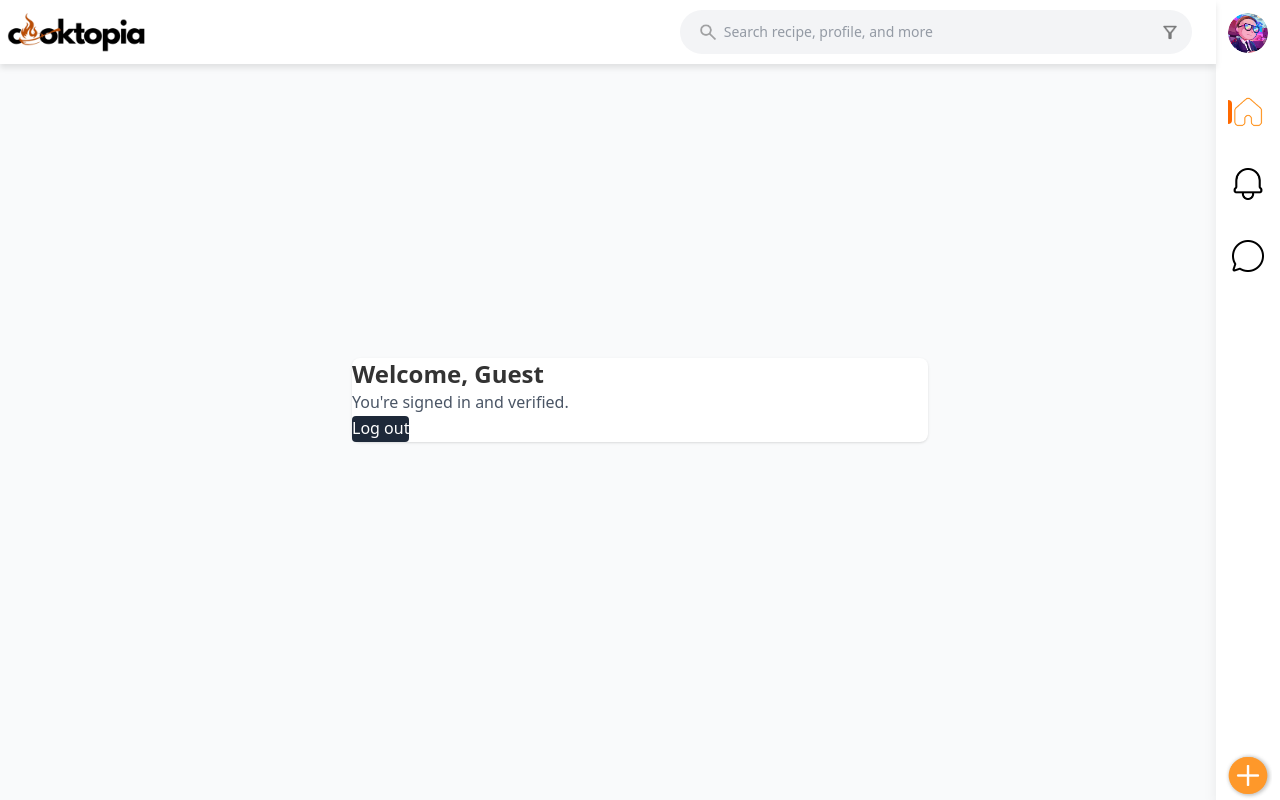
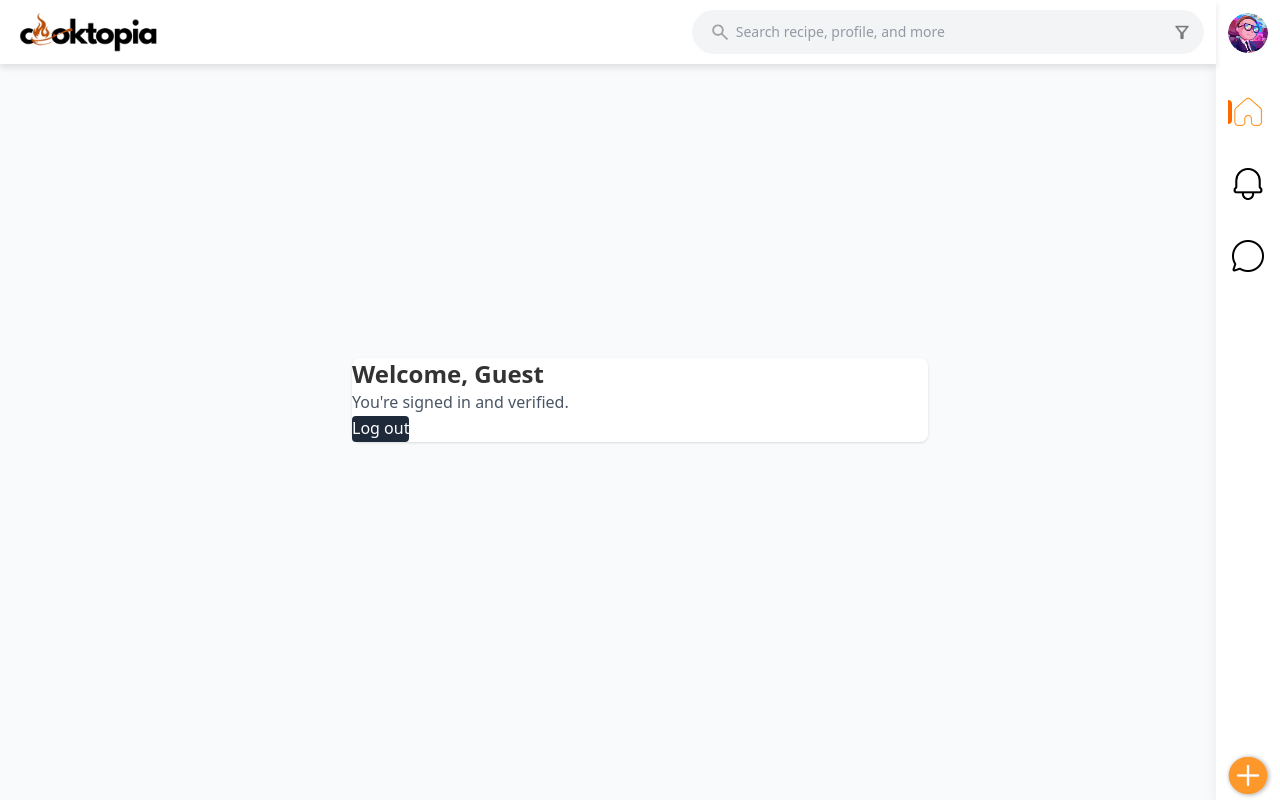
Before and after one commit to vncntidk/cooktopia, a React (Vite) app in the folder frontend/: page /home in a window 1280 px wide. Built offline with nearby package versions, Linux system fonts and the light colour scheme; no server answers.

Commit message:
Margin Adjustments
- Added margins to the left and right of the cooktopia logo as well as right margin to the searchbar

- Temporarily disabled Protection function in App.jsx to allow preview of changes for Header/Sidebar

```diff
--- a/frontend/src/components/Header/Header.jsx
+++ b/frontend/src/components/Header/Header.jsx
@@ -8,7 +8,7 @@ const Header = () => {
       style={{ boxShadow: "0 4px 6px rgba(0, 0, 0, 0.1)" }}
     >
       {/* Logo Section */}
-      <div className="flex items-center space-x-2">
+      <div className={`flex items-center space-x-2 ${styles.logoWrapper}`}>
         <img
           src="/logo.png"
           alt="Cooktopia Logo"
--- a/frontend/src/components/Header/Header.module.css
+++ b/frontend/src/components/Header/Header.module.css
@@ -6,8 +6,13 @@
   box-shadow: 0 4px 10px rgba(0, 0, 0, 0.1);
 }
 
+.logoWrapper {
+  margin-left: 12px;
+  margin-right: 12px;
+}
+
 .searchBar {
-  margin-right: 24px;
+  margin-right: 12px;
   width: clamp(240px, 40vw, 560px);
   max-width: 90%;
   min-height: 40px;
```
